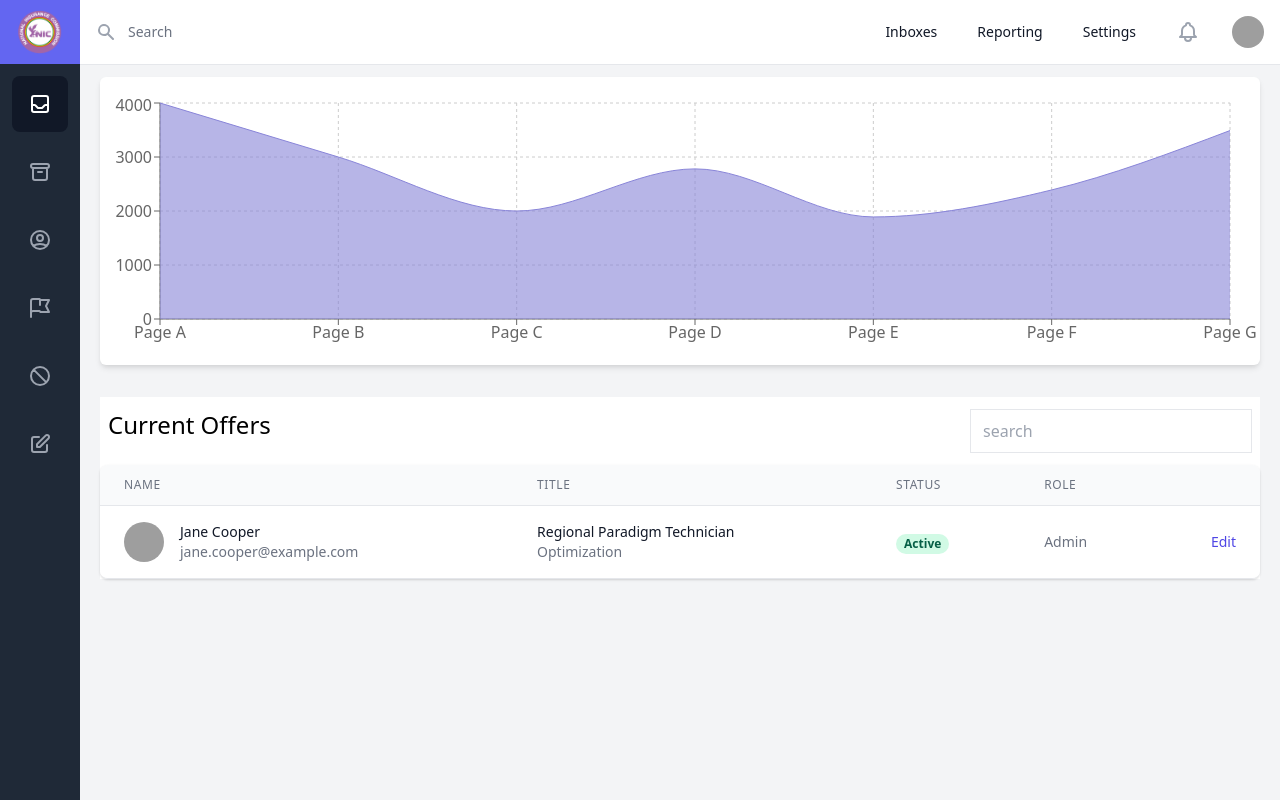
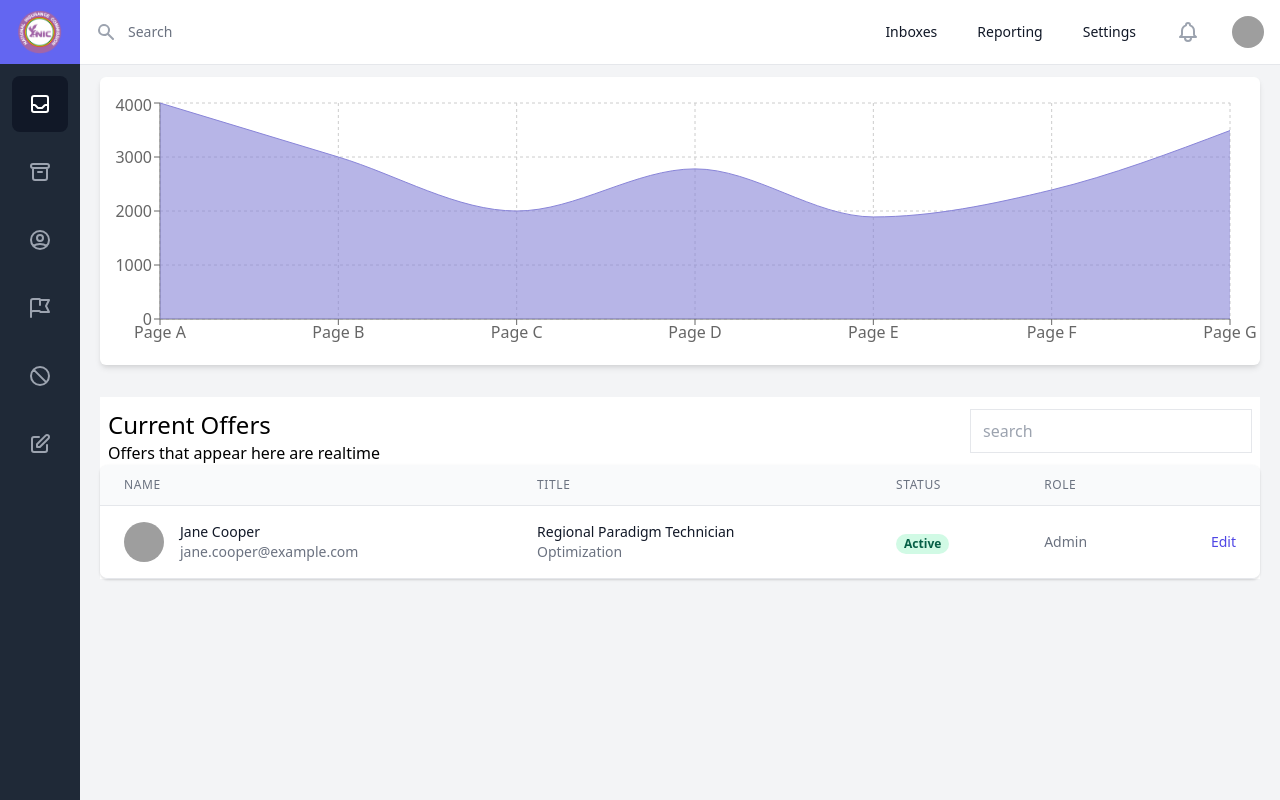
Before and after one commit to Khoby-790/template-nic, a React (Create React App) app: page / in a window 1280 px wide. Built offline with nearby package versions, Linux system fonts and the light colour scheme; grey boxes are pictures that could not be loaded.

Commit message:
--- Auto-Git Commit ---

```diff
--- a/src/pages/Dashboard/Dashboard.tsx
+++ b/src/pages/Dashboard/Dashboard.tsx
@@ -79,8 +79,9 @@ const Dashboard = (props: Props) => {
             </div>
             <div className="bg-white mx-5 mt-5">
                 <div className="flex h-11 justify-between my-3">
-                    <div className="flex-1 px-2">
+                    <div className="flex-1 px-2 ">
                         <h2 className="text-2xl font-medium">Current Offers</h2>
+                        <p className="font-light">Offers that appear here are realtime</p>
                     </div>
                     <div className="flex-1 flex justify-end px-2">
                         <input placeholder="search" type="search" className="border-gray-200 focus:outline-none px-3 border h-full w-1/2" />
```
